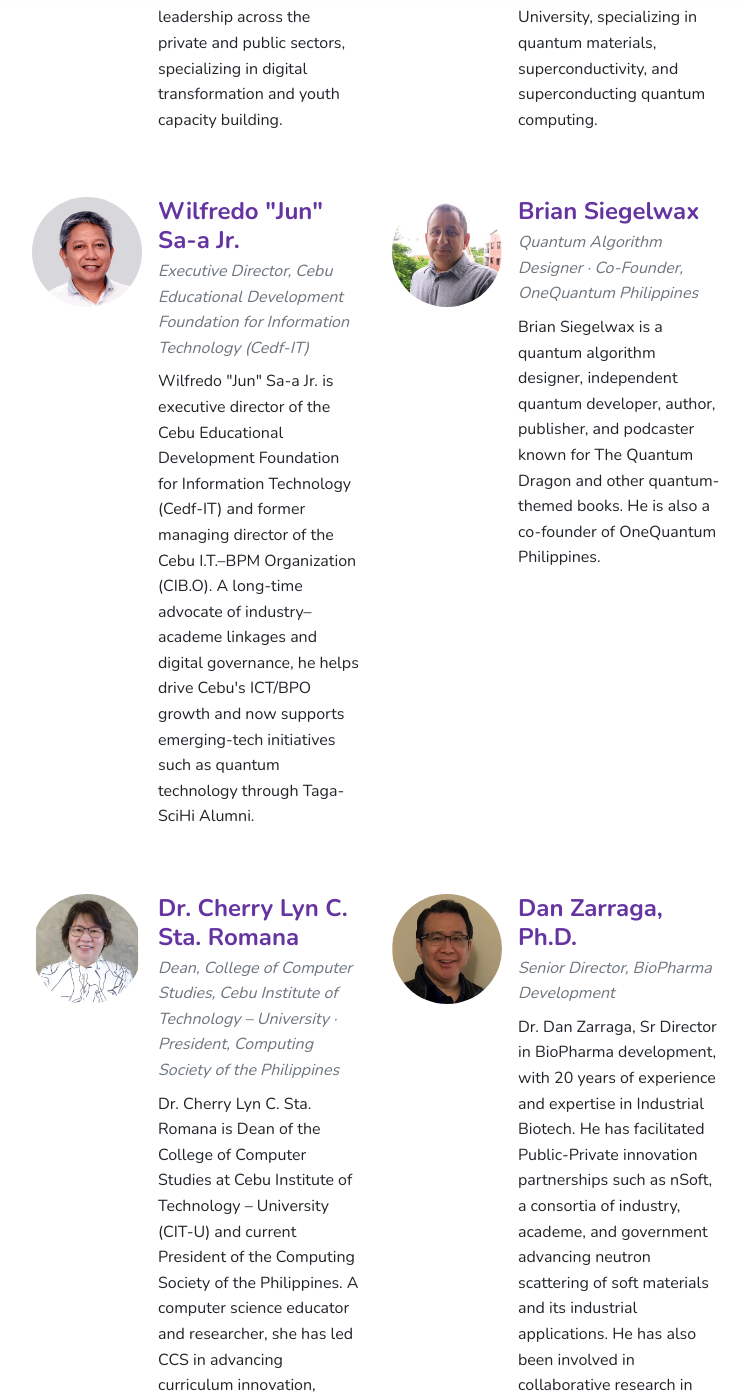
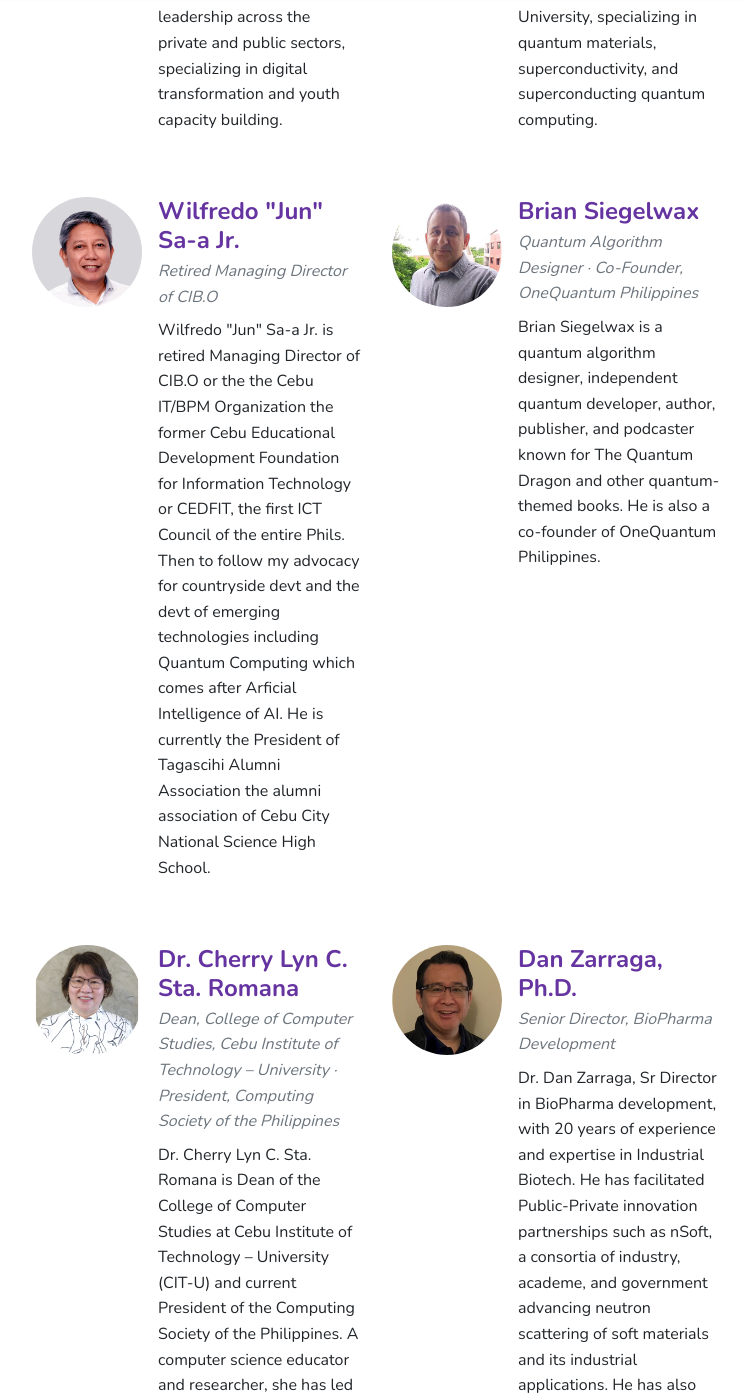
Before and after one commit to corpbob-qcsp/Quantum-Computing-Philippines.github.io, a Jekyll site: the page built from _pages/senior-advisers.md, in a window 1280 px wide and 1400 px high, scrolled down 1470 px. Shown: the whole window, without its empty margins (263-1010 px from the left). Built offline with Jekyll 4.4.1, drawn with Linux system fonts in a browser that asks for light colours; nearby versions of some CDN libraries.

Commit message:
updated profile of Jun

```diff
--- a/_pages/senior-advisers.md
+++ b/_pages/senior-advisers.md
@@ -50,8 +50,8 @@ QCSP is guided by a group of senior advisers whose experience spans industry, te
 <img class="rounded-circle mr-3" src="{{site.baseurl}}/assets/images/jun_sa-a.jpeg" alt="Wilfredo &quot;Jun&quot; Sa-a Jr." width="110" height="110">
 <div>
 <h4 class="font-weight-bold mb-1">Wilfredo "Jun" Sa-a Jr.</h4>
-<p class="text-muted mb-2"><em>Executive Director, Cebu Educational Development Foundation for Information Technology (Cedf-IT)</em></p>
-<p>Wilfredo "Jun" Sa-a Jr. is executive director of the Cebu Educational Development Foundation for Information Technology (Cedf-IT) and former managing director of the Cebu I.T.&ndash;BPM Organization (CIB.O). A long-time advocate of industry&ndash;academe linkages and digital governance, he helps drive Cebu's ICT/BPO growth and now supports emerging-tech initiatives such as quantum technology through Taga-SciHi Alumni.</p>
+<p class="text-muted mb-2"><em>Retired Managing Director of CIB.O</em></p>
+<p>Wilfredo "Jun" Sa-a Jr. is retired Managing Director of CIB.O or the the Cebu IT/BPM Organization the former Cebu Educational Development Foundation for Information Technology or CEDFIT, the first ICT Council of the entire Phils. Then to follow my advocacy for countryside devt and the devt of emerging technologies including Quantum Computing which comes after Arficial Intelligence of AI. He is currently the President of Tagascihi Alumni Association the alumni association of Cebu City National Science High School.</p>
 </div>
 </div>
 
```
